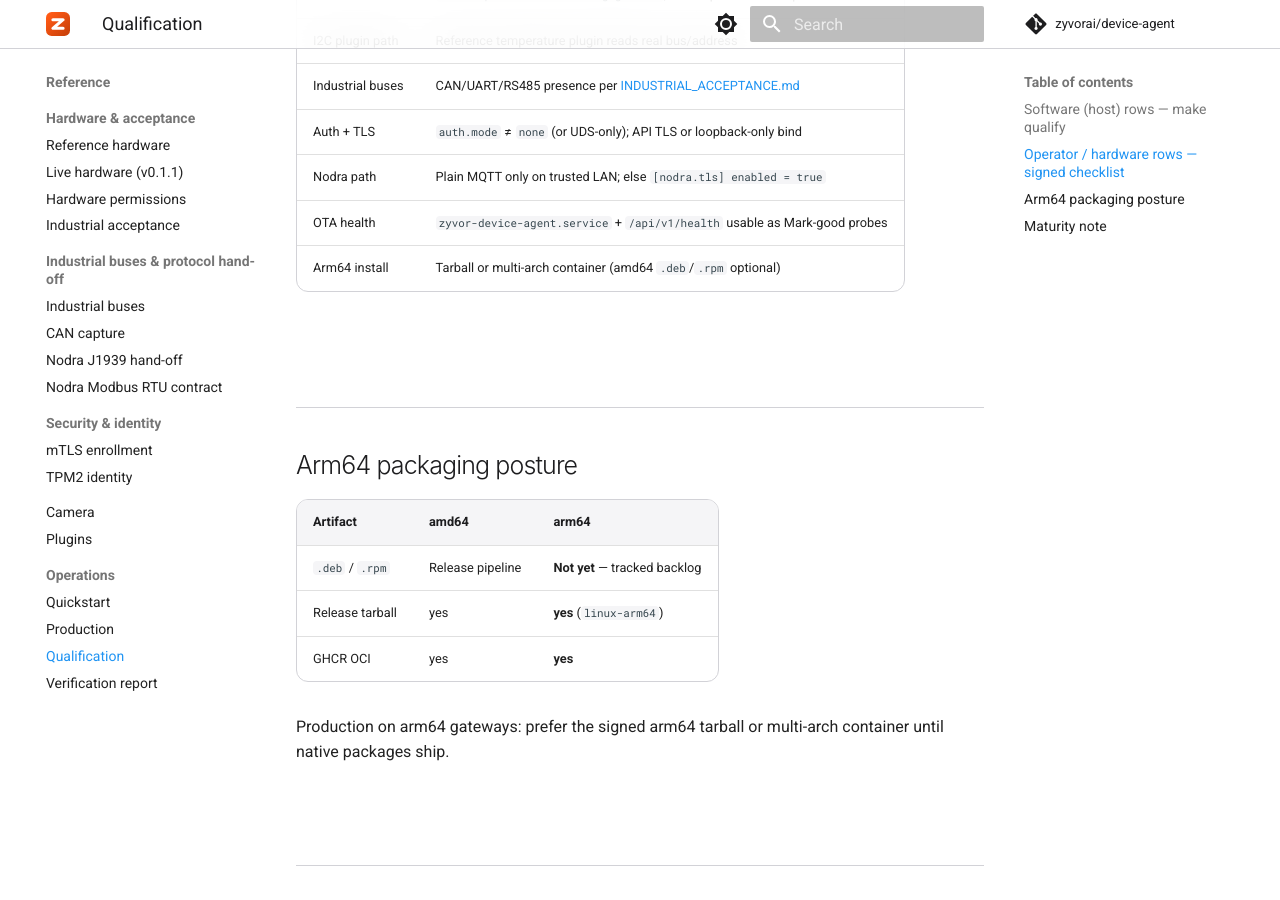
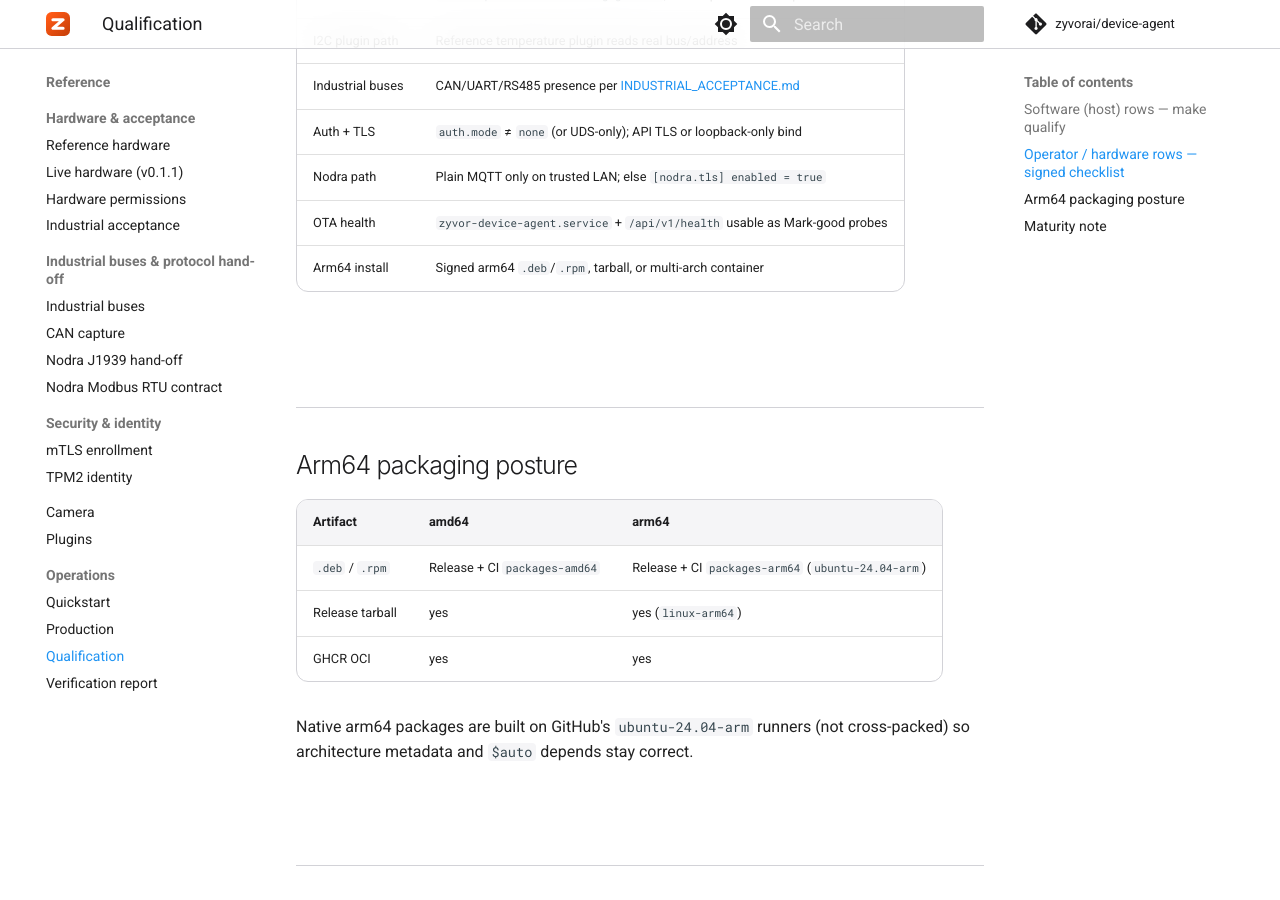
Before and after one commit to zyvorai/device-agent, an MkDocs documentation site: the page built from docs/QUALIFICATION.md, in a window 1280 px wide and 900 px high, scrolled down 1508 px. Built offline with MkDocs 1.6.1 and Material for MkDocs 9.7.7, drawn with Linux system fonts in a browser that asks for light colours; comment, search, counter and statistics services are not loaded.

Commit message:
Ship native arm64 .deb and .rpm on ubuntu-24.04-arm.
Add package-deb-rpm.sh, CI packages-amd64/arm64 jobs, and a release
matrix so gateway installs no longer depend on tarball/OCI alone.

```diff
--- a/docs/QUALIFICATION.md
+++ b/docs/QUALIFICATION.md
@@ -33,18 +33,18 @@ emulators. They **do not** prove GPIO/I2C/CAN on real silicon.
 | Auth + TLS | `auth.mode` ≠ `none` (or UDS-only); API TLS or loopback-only bind |
 | Nodra path | Plain MQTT only on trusted LAN; else `[nodra.tls] enabled = true` |
 | OTA health | `zyvor-device-agent.service` + `/api/v1/health` usable as Mark-good probes |
-| Arm64 install | Tarball or multi-arch container (amd64 `.deb`/`.rpm` optional) |
+| Arm64 install | Signed arm64 `.deb`/`.rpm`, tarball, or multi-arch container |
 
 ## Arm64 packaging posture
 
 | Artifact | amd64 | arm64 |
 |---|---|---|
-| `.deb` / `.rpm` | Release pipeline | **Not yet** — tracked backlog |
-| Release tarball | yes | **yes** (`linux-arm64`) |
-| GHCR OCI | yes | **yes** |
+| `.deb` / `.rpm` | Release + CI `packages-amd64` | Release + CI `packages-arm64` (`ubuntu-24.04-arm`) |
+| Release tarball | yes | yes (`linux-arm64`) |
+| GHCR OCI | yes | yes |
 
-Production on arm64 gateways: prefer the signed arm64 tarball or multi-arch
-container until native packages ship.
+Native arm64 packages are built on GitHub's `ubuntu-24.04-arm` runners (not
+cross-packed) so architecture metadata and `$auto` depends stay correct.
 
 ## Maturity note
 
```
Also changed, not shown: CHANGELOG.md (+2 -0 lines), README.md (+5 -4 lines), docs/BACKLOG.md (+5 -3 lines), docs/PRODUCTION.md (+2 -2 lines), docs/TEST-REPORT.md (+1 -1 lines), 7 other files.
